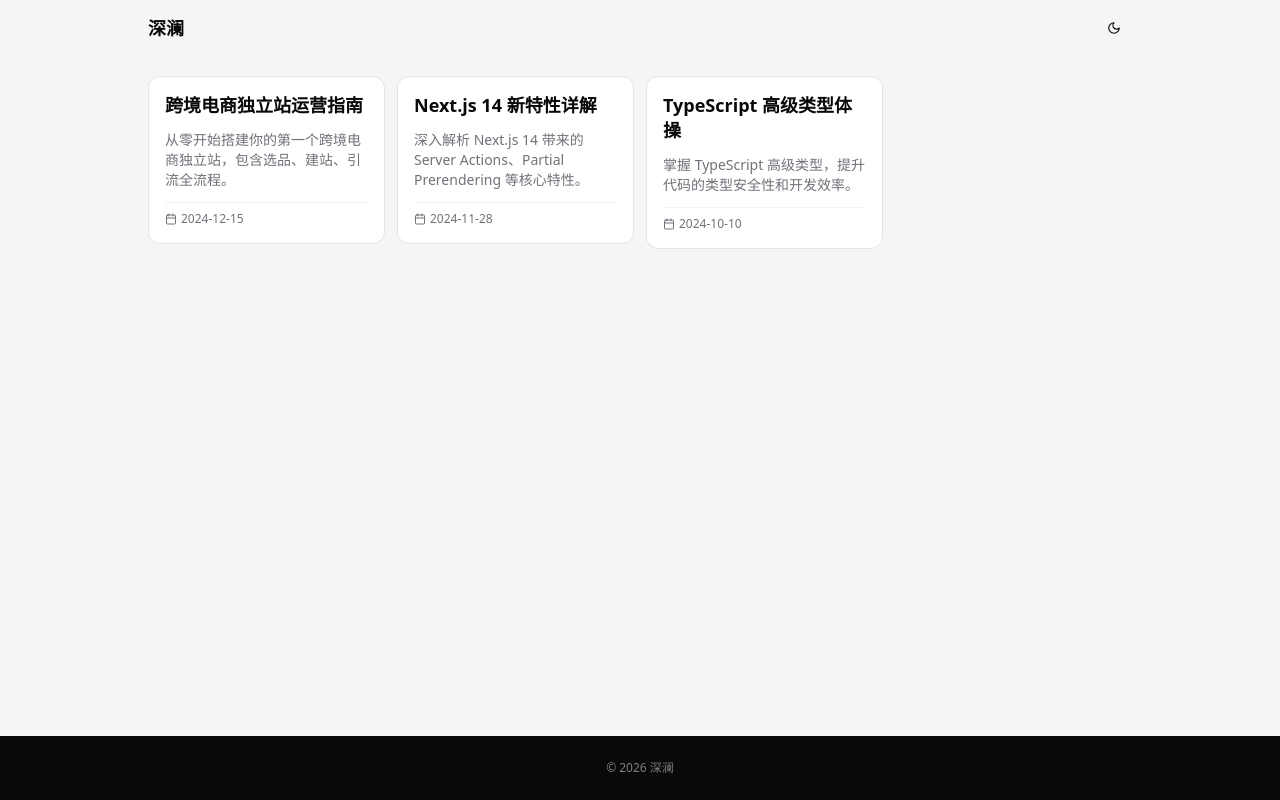
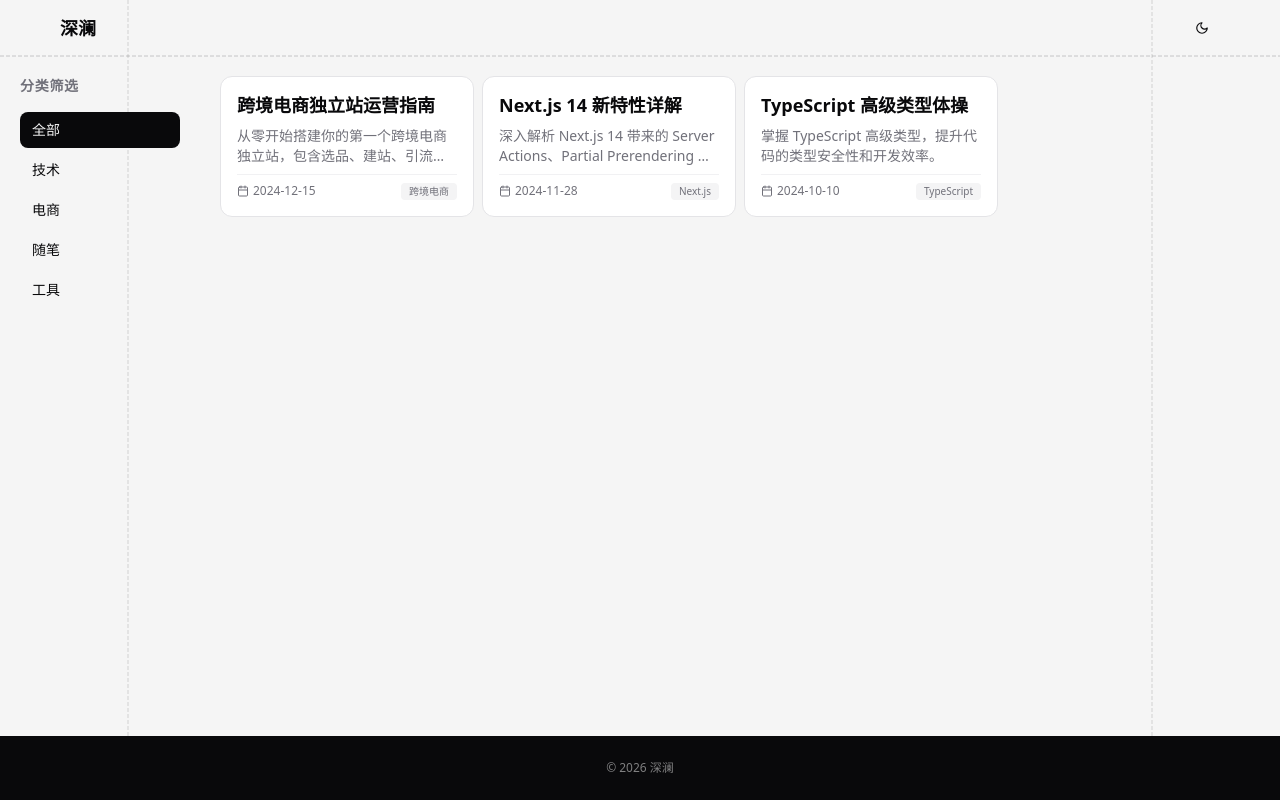
Before and after one commit to wangtao1217/portfolio, a Next.js app: page /content in a window 1280 px wide. Built offline with nearby package versions, Linux system fonts and the light colour scheme.

Commit message:
Update: Add recommended content cards, fix nav layout, update content page with filter and grid background

```diff
--- a/src/app/(main)/content/page.tsx
+++ b/src/app/(main)/content/page.tsx
@@ -1,45 +1,106 @@
 import { getAllPosts } from '@/lib/posts';
 import { Calendar } from 'lucide-react';
 import Link from 'next/link';
+import { GridBackground } from '@/components/ui/grid-background';
 
 // 文章卡片组件
-function ArticleCard({ post }: { post: { slug: string; title: string; excerpt: string; date: string } }) {
+function ArticleCard({ post }: { post: { slug: string; title: string; excerpt: string; date: string; tags: string[] } }) {
   return (
     <Link
       href={`/content/${post.slug}`}
-      className="group block bg-card border border-border rounded-xl p-4 hover:border-foreground/30 transition-all duration-300 hover:shadow-md break-inside-avoid mb-3"
+      className="group block bg-card border border-border rounded-xl p-4 hover:border-foreground/30 transition-all duration-300 hover:shadow-md break-inside-avoid mb-2"
     >
-      <h3 className="font-semibold text-lg leading-snug mb-3 line-clamp-3 group-hover:text-foreground/80 transition-colors">
+      <h3 className="font-semibold text-lg leading-snug mb-2 line-clamp-3 group-hover:text-foreground/80 transition-colors">
         {post.title}
       </h3>
-      <p className="text-sm text-muted-foreground line-clamp-3 mb-3">
+      <p className="text-sm text-muted-foreground line-clamp-2 mb-2">
         {post.excerpt}
       </p>
-      <div className="flex items-center gap-1 text-xs text-muted-foreground pt-2 border-t border-border/50">
+      <div className="flex items-center justify-between text-xs text-muted-foreground pt-2 border-t border-border/50">
+        <div className="flex items-center gap-1">
           <Calendar className="h-3 w-3" />
           <span>{post.date}</span>
+        </div>
+        {post.tags.length > 0 && (
+          <span className="px-2 py-0.5 bg-muted rounded text-[10px]">
+            {post.tags[0]}
+          </span>
+        )}
       </div>
     </Link>
   );
 }
 
+// 筛选标签
+const filterTags = [
+  { id: 'all', label: '全部' },
+  { id: 'tech', label: '技术' },
+  { id: 'ecommerce', label: '电商' },
+  { id: 'essay', label: '随笔' },
+  { id: 'tools', label: '工具' },
+];
+
 export default function ContentPage() {
   const posts = getAllPosts();
 
   return (
+    <>
+      {/* 背景 */}
+      <GridBackground />
+
       <main className="flex-1 relative z-10">
-      <div className="grid grid-cols-1 sm:grid-cols-[1fr_8fr_1fr]">
-        <div className="hidden sm:block" />
-        <div className="p-3 sm:p-5 max-w-[1200px] mx-auto w-full">
+        <div className="grid grid-cols-1 lg:grid-cols-[200px_1fr] max-w-[1400px] mx-auto">
+          {/* 左侧筛选导航 - 宽屏显示在左侧，窄屏显示在上边 */}
+          <aside className="p-3 sm:p-5">
+            {/* 窄屏：横向排列 */}
+            <div className="flex lg:hidden gap-2 overflow-x-auto pb-2 scrollbar-hide">
+              {filterTags.map((tag) => (
+                <button
+                  key={tag.id}
+                  className={`px-3 py-1.5 text-sm rounded-full border transition-all whitespace-nowrap ${
+                    tag.id === 'all'
+                      ? 'bg-foreground text-background border-foreground'
+                      : 'bg-card border-border hover:border-foreground/30'
+                  }`}
+                >
+                  {tag.label}
+                </button>
+              ))}
+            </div>
+
+            {/* 宽屏：纵向排列 */}
+            <div className="hidden lg:block sticky top-20">
+              <h3 className="font-semibold mb-4 text-sm text-muted-foreground uppercase tracking-wider">
+                分类筛选
+              </h3>
+              <div className="space-y-1">
+                {filterTags.map((tag) => (
+                  <button
+                    key={tag.id}
+                    className={`w-full text-left px-3 py-2 text-sm rounded-lg transition-all ${
+                      tag.id === 'all'
+                        ? 'bg-foreground text-background'
+                        : 'hover:bg-muted'
+                    }`}
+                  >
+                    {tag.label}
+                  </button>
+                ))}
+              </div>
+            </div>
+          </aside>
+
+          {/* 文章列表 */}
+          <div className="p-3 sm:p-5">
             {/* 文章列表 - 瀑布流 */}
-          <div className="columns-2 sm:columns-3 lg:columns-4 gap-3">
+            <div className="columns-2 sm:columns-3 lg:columns-4 gap-2">
               {posts.map((post) => (
                 <ArticleCard key={post.slug} post={post} />
               ))}
             </div>
           </div>
-        <div className="hidden sm:block" />
         </div>
       </main>
+    </>
   );
 }
--- a/src/app/(main)/layout.tsx
+++ b/src/app/(main)/layout.tsx
@@ -27,8 +27,6 @@ export default function MainLayout({
             : 'bg-transparent border-b border-transparent'
         }`}
       >
-        <div className="grid grid-cols-1 sm:grid-cols-[1fr_8fr_1fr] w-full">
-          <div className="hidden sm:block" />
         <div className="flex h-14 items-center justify-between max-w-[1200px] mx-auto px-3 sm:px-5 w-full">
           <div className="flex items-center gap-4">
             {isArticlePage && (
@@ -45,8 +43,6 @@ export default function MainLayout({
             </Link>
           </div>
           <ThemeToggle />
-          </div>
-          <div className="hidden sm:block" />
         </div>
       </header>
 
--- a/src/app/(main)/page.tsx
+++ b/src/app/(main)/page.tsx
@@ -273,10 +273,48 @@ export default function Home() {
           <div />
         </div>
 
-        {/* 空白区域 */}
-        <div className="grid grid-cols-[1fr_8fr_1fr]">
+        {/* 推荐内容区域 */}
+        <div className="grid grid-cols-[1fr_8fr_1fr] relative">
+          {/* 上边虚线 */}
+          <svg className="absolute top-0 left-0 right-0 h-px w-full pointer-events-none" preserveAspectRatio="none">
+            <line x1="0" y1="0.5" x2="100%" y2="0.5" stroke="currentColor" strokeWidth="1" strokeDasharray="4,2" opacity="0.15" />
+          </svg>
+          {/* 下边虚线 */}
+          <svg className="absolute bottom-0 left-0 right-0 h-px w-full pointer-events-none" preserveAspectRatio="none">
+            <line x1="0" y1="0.5" x2="100%" y2="0.5" stroke="currentColor" strokeWidth="1" strokeDasharray="4,2" opacity="0.15" />
+          </svg>
           <div />
-          <div className="p-5" />
+          <div className="p-5 flex justify-center">
+            <div className="w-full max-w-[800px]">
+              <h2 className="text-xl font-bold mb-6">推荐内容</h2>
+              <div className="grid grid-cols-1 md:grid-cols-2 gap-4">
+                {/* 推荐卡片 1 */}
+                <div className="group bg-card border border-border rounded-xl p-5 hover:border-foreground/30 transition-all duration-300 hover:shadow-md cursor-pointer">
+                  <span className="text-xs text-muted-foreground mb-2 block">跨境电商</span>
+                  <h3 className="font-semibold text-lg mb-2 group-hover:text-foreground/80 transition-colors">亚马逊运营指南</h3>
+                  <p className="text-sm text-muted-foreground line-clamp-2">从零开始学习亚马逊运营，掌握选品、Listing优化、广告投放等核心技能...</p>
+                </div>
+                {/* 推荐卡片 2 */}
+                <div className="group bg-card border border-border rounded-xl p-5 hover:border-foreground/30 transition-all duration-300 hover:shadow-md cursor-pointer">
+                  <span className="text-xs text-muted-foreground mb-2 block">技术分享</span>
+                  <h3 className="font-semibold text-lg mb-2 group-hover:text-foreground/80 transition-colors">Next.js 最佳实践</h3>
+                  <p className="text-sm text-muted-foreground line-clamp-2">深入探讨 Next.js 14 的新特性，App Router、Server Components 实战技巧...</p>
+                </div>
+                {/* 推荐卡片 3 */}
+                <div className="group bg-card border border-border rounded-xl p-5 hover:border-foreground/30 transition-all duration-300 hover:shadow-md cursor-pointer">
+                  <span className="text-xs text-muted-foreground mb-2 block">随笔</span>
+                  <h3 className="font-semibold text-lg mb-2 group-hover:text-foreground/80 transition-colors">2024 年度总结</h3>
+                  <p className="text-sm text-muted-foreground line-clamp-2">回顾过去一年的成长与收获，记录技术学习、工作经历和生活感悟...</p>
+                </div>
+                {/* 推荐卡片 4 */}
+                <div className="group bg-card border border-border rounded-xl p-5 hover:border-foreground/30 transition-all duration-300 hover:shadow-md cursor-pointer">
+                  <span className="text-xs text-muted-foreground mb-2 block">工具推荐</span>
+                  <h3 className="font-semibold text-lg mb-2 group-hover:text-foreground/80 transition-colors">我的效率工具箱</h3>
+                  <p className="text-sm text-muted-foreground line-clamp-2">分享日常使用的开发工具、效率软件和工作流程，提升生产力的秘诀...</p>
+                </div>
+              </div>
+            </div>
+          </div>
           <div />
         </div>
       </main>
```
Also changed, not shown: tsconfig.json (+14 -4 lines). Lines whose indentation alone changed are shown as unchanged.
